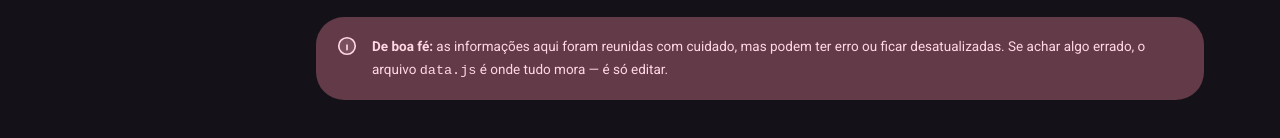
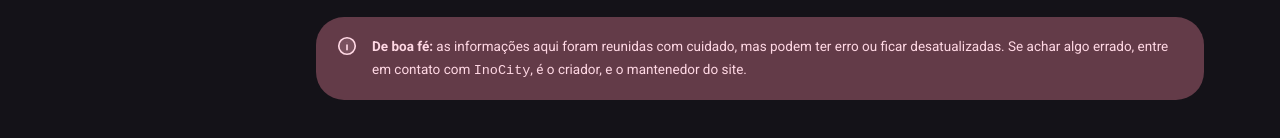
Before and after one commit to InoCity/machenikeg3v2_landing, a plain HTML site: page sobre.html in a window 1280 px wide. Shown: the part 1093-1231 px from the top of the page. Drawn offline with Linux system fonts and the light colour scheme.

Commit message:
Update sobre.html

```diff
--- a/sobre.html
+++ b/sobre.html
@@ -82,7 +82,7 @@
       <div class="callout" style="margin-top:20px;">
         <span class="micon" data-icon="info"></span>
         <div>
-          <strong>De boa fé:</strong> as informações aqui foram reunidas com cuidado, mas podem ter erro ou ficar desatualizadas. Se achar algo errado, o arquivo <code>data.js</code> é onde tudo mora — é só editar.
+          <strong>De boa fé:</strong> as informações aqui foram reunidas com cuidado, mas podem ter erro ou ficar desatualizadas. Se achar algo errado, entre em contato com <code>InoCity</code>, é o criador, e o mantenedor do site.
         </div>
       </div>
     </main>
```
